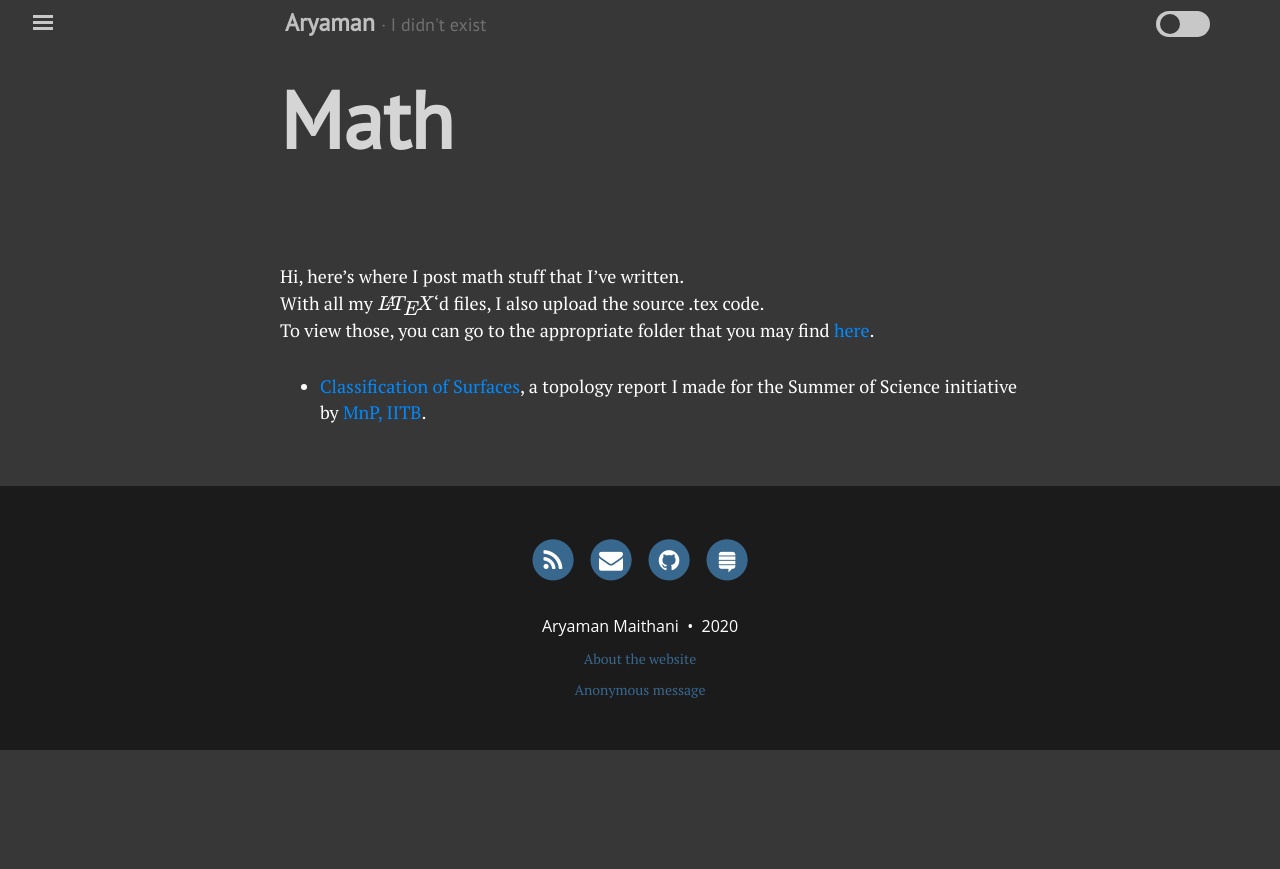
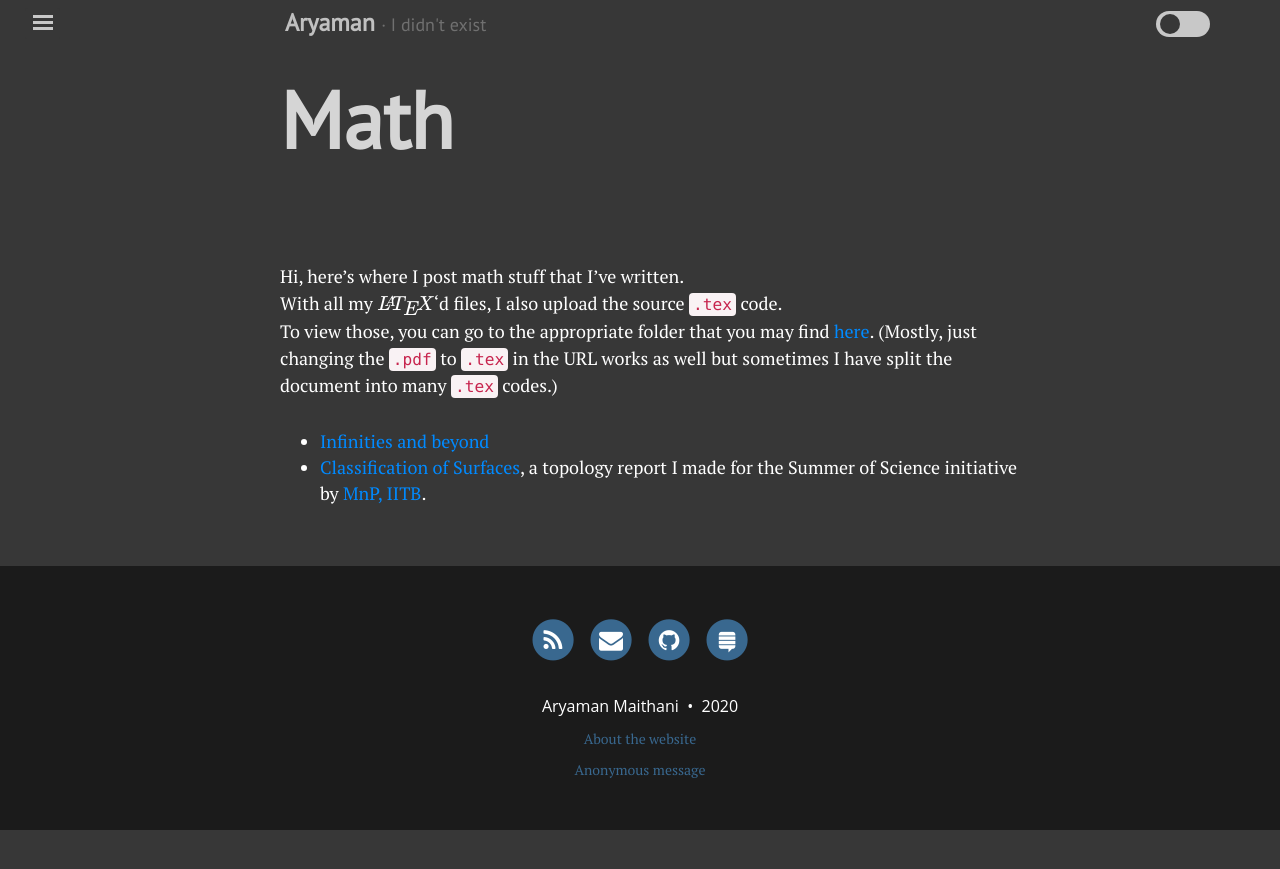
Before and after one commit to aryamanmaithani/math, a Jekyll site: the page built from index.md, in a window 1280 px wide. Shown: the top 869 px of the page. Built offline with Jekyll 4.4.1, drawn with Linux system fonts in a browser that asks for light colours; nearby versions of some CDN libraries; formulas are drawn with MathJax 3.

Commit message:
added inf link

```diff
--- a/index.md
+++ b/index.md
@@ -6,7 +6,8 @@ light-image: /img/avatar-icon-light.png
 ---
 
 Hi, here's where I post math stuff that I've written.
-With all my $$\LaTeX$$'d files, I also upload the source .tex code.
-To view those, you can go to the appropriate folder that you may find [here](https://github.com/aryamanmaithani/math).
+With all my $$\LaTeX$$'d files, I also upload the source `.tex` code.
+To view those, you can go to the appropriate folder that you may find [here](https://github.com/aryamanmaithani/math). (Mostly, just changing the `.pdf` to `.tex` in the URL works as well but sometimes I have split the document into many `.tex` codes.)
 
+* [Infinities and beyond](infinities-and-beyond)
 * [Classification of Surfaces](classification-of-surfaces), a topology report I made for the Summer of Science initiative by [MnP, IITB](https://mnp-club.github.io/).
```
